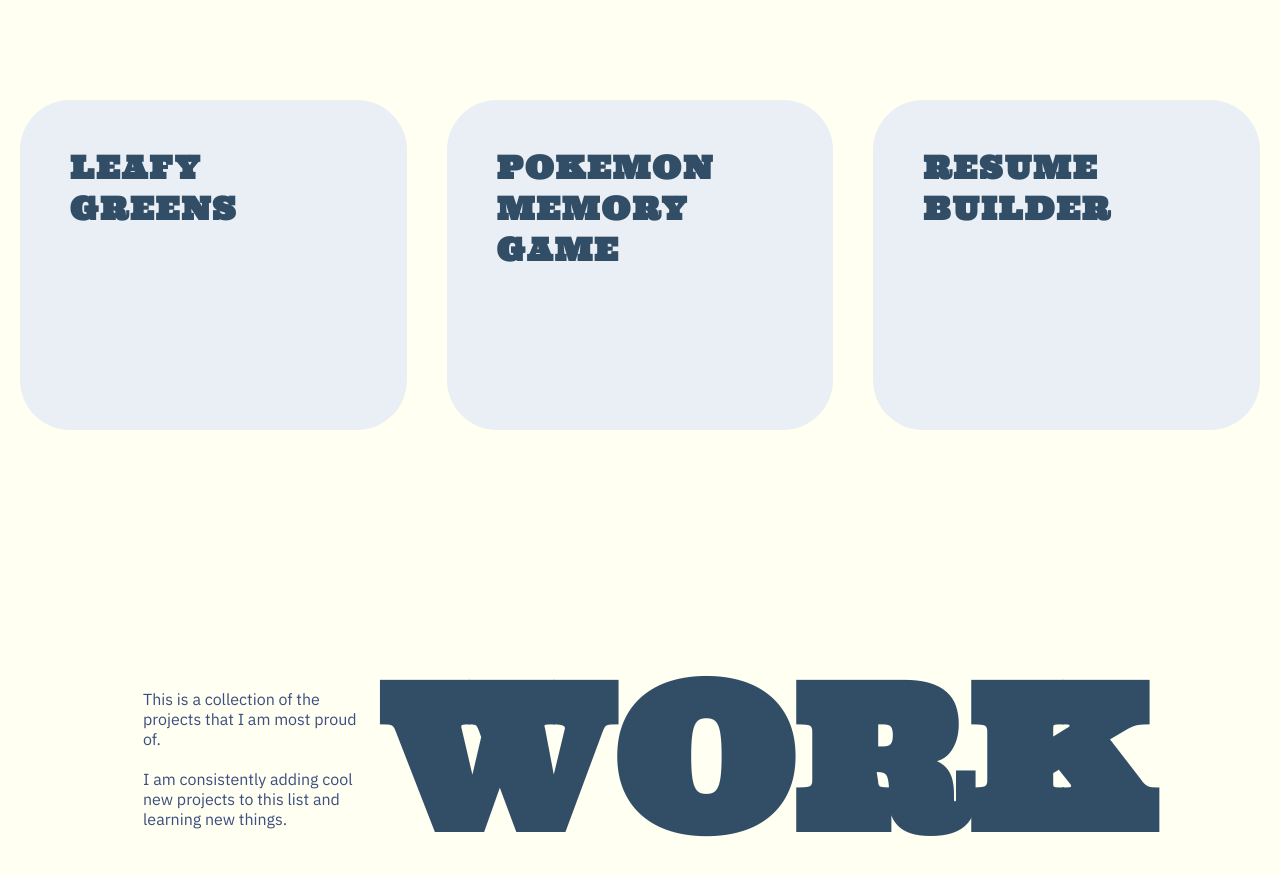
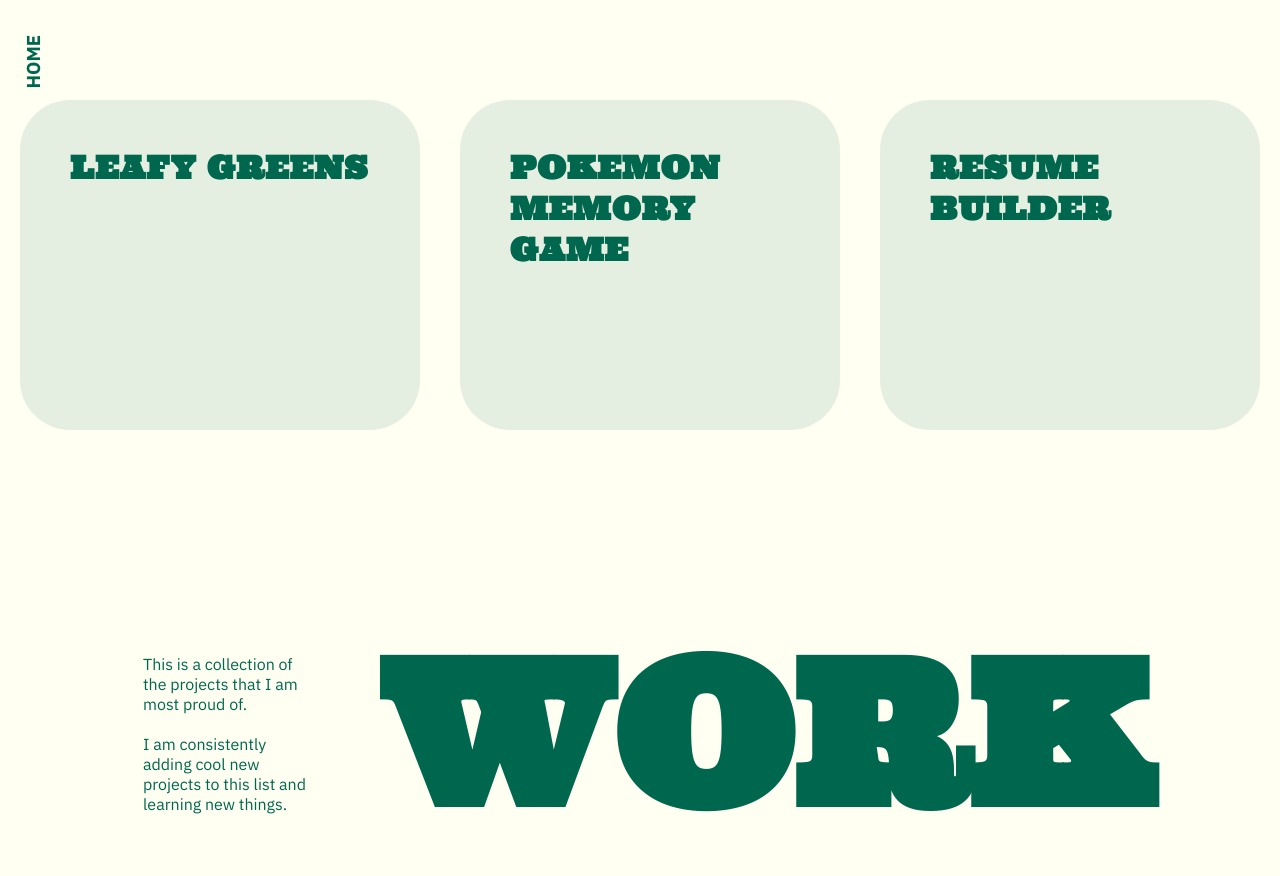
Before and after one commit to huntkay1/portfolio, a React (Vite) app: page /work in a window 1280 px wide. Shown: the top 876 px of the page. Built offline with nearby package versions, Linux system fonts and the light colour scheme.

Commit message:
Finish work page layout
-Added a link back to the home page
-Changed color to green color palette
-Updated card hover for smoother transition

```diff
--- a/src/components/Work.jsx
+++ b/src/components/Work.jsx
@@ -1,10 +1,11 @@
 import '../styles/Work.css'
-import { useState } from 'react'
 import Leafy from '../assets/leafy.png'
 import Pokemon from '../assets/pokemon.png'
 import Resume from '../assets/resume.png'
+import { NavLink } from 'react-router-dom';
 
 function Work() {
+
     const workData = [
         {
             name: 'LEAFY GREENS',
@@ -34,6 +35,9 @@ function Work() {
 
     return (
         <div>
+            <NavLink to='/'>
+                <h3 className='home-button'>HOME</h3>
+            </NavLink>
             <div className='work-container'>
                 {workData.map((item, index) =>
                     <div key={index} className='card'>
@@ -46,7 +50,7 @@ function Work() {
                                 )}
                             </ul>
                         </div>
-                        <img src={item.img} className='hidden-content'></img>
+                        <div className='card-img hidden-content' style={{backgroundImage: `url(${item.img})` }}></div>
 
                     </div>
                 )}
--- a/src/styles/Work.css
+++ b/src/styles/Work.css
@@ -1,80 +1,103 @@
 
+.home-button {
+    width: 25px;
+    transform: rotate(270deg);
+    position: absolute;
+    top: 45px;
+    left: 20px;
+    font-weight: 650;
+    color: var(--GREEN-COLOR);
+    font-family: var(--MAIN-FONT);
+}
 
 .work-headers {
     display: flex;
     align-items: center;
     justify-content: space-around;
-    margin: 200px 10vw;
+    gap: 50px;
+    margin: 175px 10vw 0 10vw;
+    color: var(--GREEN-COLOR);
 }
 
 .work-headers h2 {
-    color: var(--BROWN-COLOR);
+    color: var(--GREEN-COLOR);
     font-size: 200px;
 }
 
 .work-copy {
-    width: 20vw;
+    width: 250px;
     display: flex;
     flex-direction: column;
     gap: 20px;
     padding: 15px;
 }
 
+/* Work Container */
 .work-container {
     display: flex;
     justify-content: center;
     margin-top: 100px;
 }
 
+/* Card Styles */
 .card {
-    background-color: #E9EFF4;
+    background-color: rgba(0,103,79, 0.1);
     width: 300px;
     height: 300px;
+    margin: 0 20px;
+    padding: 15px 50px;
+    border-radius: 50px;
+    display: flex;
     transition: width 750ms ease;
-    margin: 0 20px;
-    border-radius: 50px;
-    padding: 15px 50px;
-    display: flex;
-}
-
-.card h3 {
-    font-size: 2.5vw;
-    align-self: flex-start;
-    letter-spacing: 2px;
-    margin-bottom: 5px;
-    font-family: var(--ACCENT-FONT)
-}
-
-.card h3, .card p, .card li {
-    color: var(--BROWN-COLOR);
-}
-
-.hidden-content {
-    display: none;
-    transition: display 750ms ease-in-out;
 }
 
 .card:hover {
     width: 200%;
 }
 
-.card:hover .hidden-content {
-    display: flex;
+/* Card Text */
+.card h3 {
+    font-size: 2.5vw;
+    letter-spacing: 1px;
+    margin-bottom: 5px;
+    font-family: var(--ACCENT-FONT);
 }
 
-.card:hover .tech-list li {
+.card h3, .card p, .card li {
+    color: var(--GREEN-COLOR);
+}
+
+/* Hidden Content */
+.hidden-content {
+    display: flex;
+    opacity: 0;
+    max-height: 0;
+    overflow: hidden;
+    transition: opacity 750ms ease, max-height 750ms ease;
+}
+
+.card:hover .hidden-content {
+    opacity: 1;
+    max-height: 500px;
+}
+
+/* Tech List */
+.tech-list {
+    padding: 0;
+    justify-self: left;
+}
+
+.tech-list li {
     margin-right: 20px;
     font-family: var(--MAIN-FONT);
     font-weight: 550;
 }
 
-.card:hover .tech-list {
-    justify-self: left;
-    padding: 0;
+/* Card Image */
+.card-img {
+    width: 100%;
+    height: 100%;
+    margin-left: 40px;
+    border-radius: 35px;
+    background: center / cover no-repeat;
 }
-
-.card img {
-    border-radius: 35px;
-    width: 50%;
-    margin-left: 40px;
-}
--- a/src/styles/index.css
+++ b/src/styles/index.css
@@ -3,10 +3,8 @@
 :root {
     --ACCENT-FONT: 'Ultra', serif;
     --MAIN-FONT: 'IBM Plex Sans', serif;
-    /* --BLUE-COLOR: #013D80; */
     --BLUE-COLOR: #3C4D7F;
-    /* --BROWN-COLOR: #62432C; */
-    --BROWN-COLOR: #324E66;
+    --GREEN-COLOR: rgba(0,103,79);
 }
 
 body {
@@ -20,7 +18,7 @@ h1, p, div {
     font-family: var(--MAIN-FONT);
     margin: 0;
     padding: 0;
-    color: var(--BLUE-COLOR);
+    color: var(--BROWN-COLOR);
 }
 
 h2, li {
```
